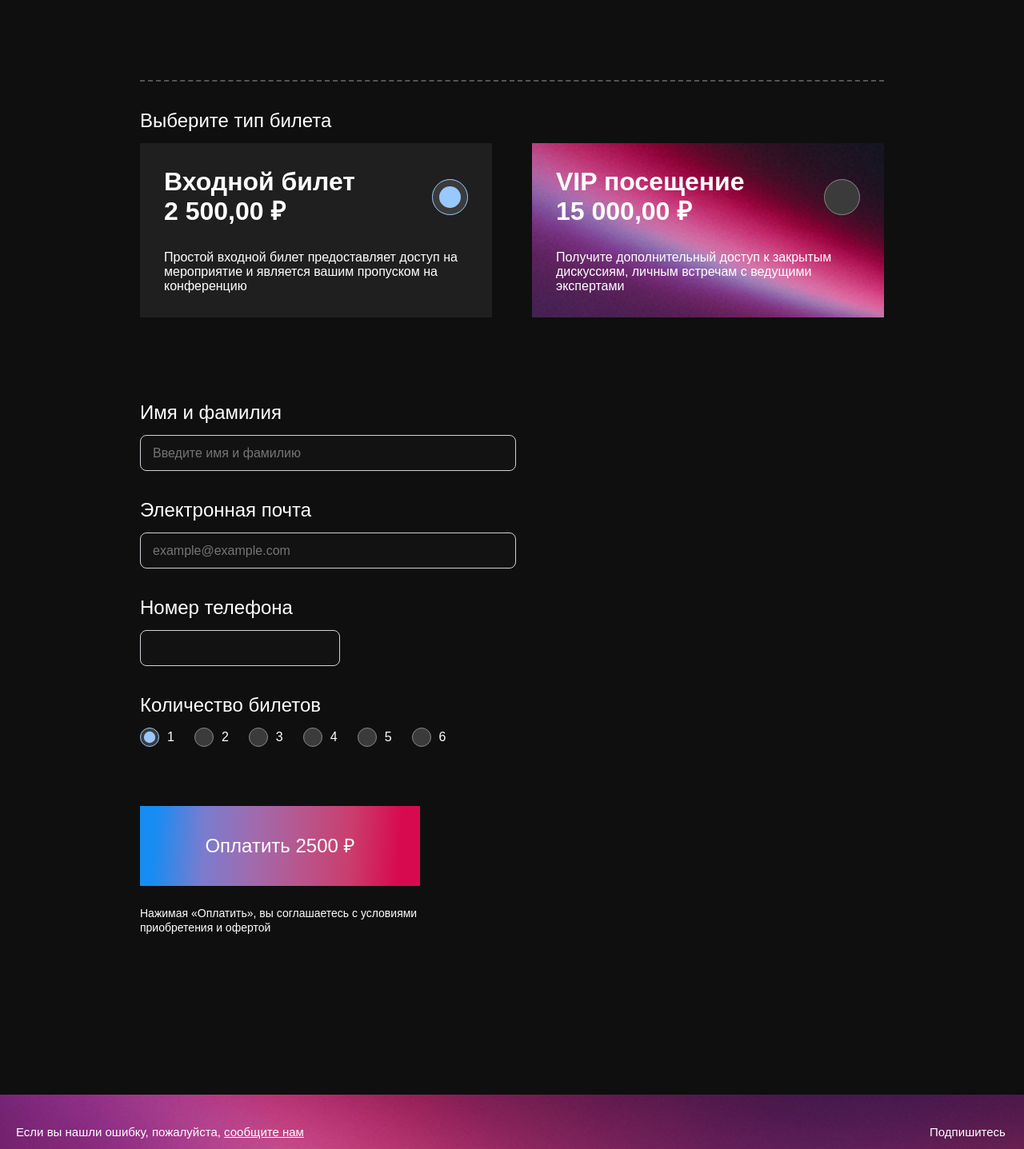
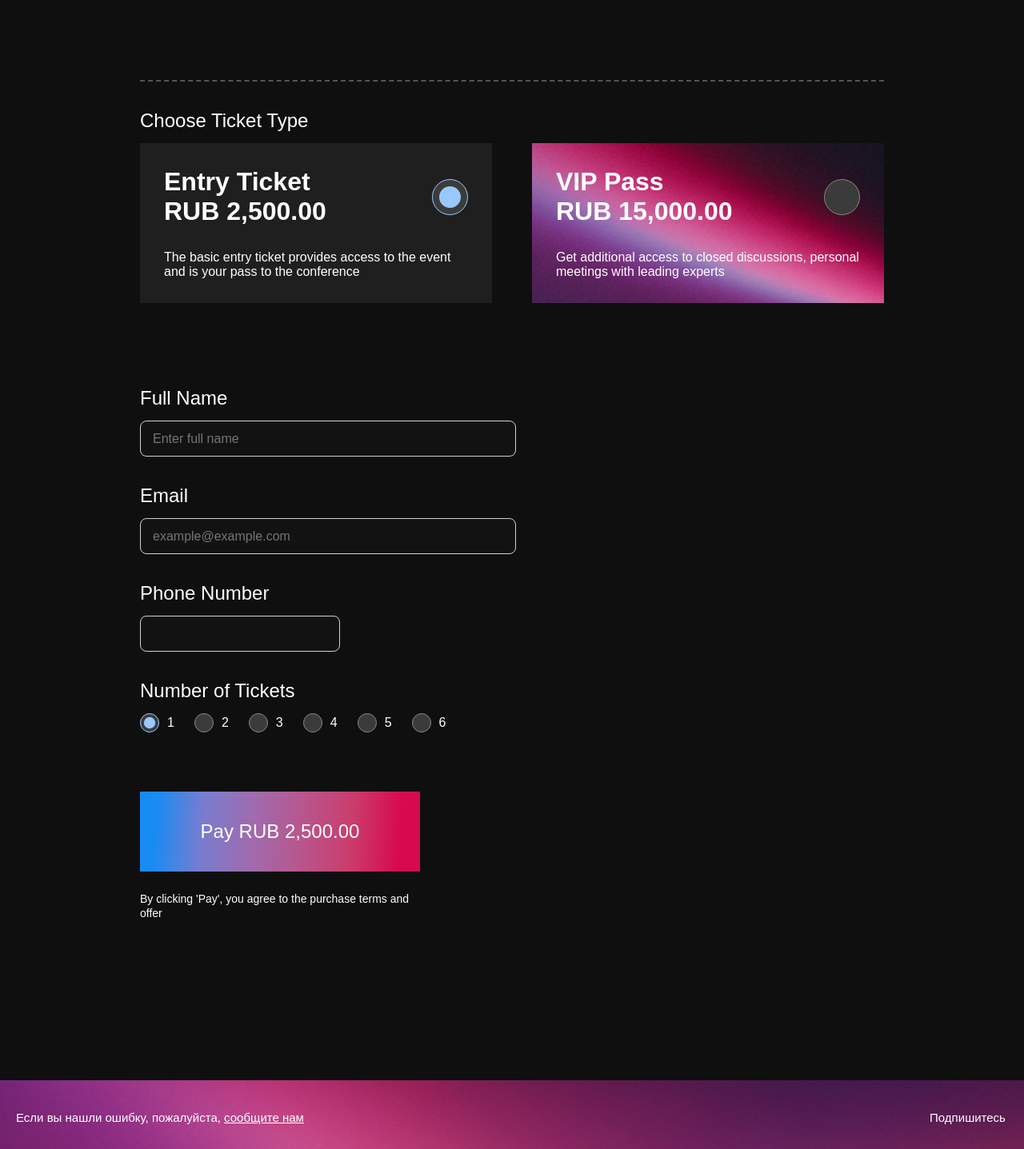
Before and after one commit to AVor0n/i18n-l10n-conf, a Next.js app: page /buy-tickets in a window 1280 px wide. Shown: the part 420-1857 px from the top of the page at 80% size. Built offline with nearby package versions, Linux system fonts and the light colour scheme.

Commit message:
localize ticket page

```diff
--- a/pages/buy-tickets.tsx
+++ b/pages/buy-tickets.tsx
@@ -1,3 +1,24 @@
 import { BuyTicketsPage } from "@/pages/buy-tickets";
+import { getUserLocale } from '@/shared/getLocale';
+import type { NextApiRequest } from 'next/types';
 
 export default BuyTicketsPage;
+
+export async function getServerSideProps({
+    req,
+    locale: localeFromRouter,
+}: {
+    req: NextApiRequest;
+    locale: string;
+}) {
+    const locale = localeFromRouter || getUserLocale(req);
+    const messagesModule = await import(`../src/pages/buy-tickets/locale/${locale}.json`);
+    const messages = messagesModule.default;
+
+    return {
+        props: {
+            locale,
+            messages,
+        },
+    };
+}
--- a/src/pages/buy-tickets/index.tsx
+++ b/src/pages/buy-tickets/index.tsx
@@ -1,46 +1,87 @@
-import classNames from "classnames/bind";
-import { NextPage } from "next";
-import Head from "next/head";
-import { useState } from "react";
+import classNames from 'classnames/bind';
+import Head from 'next/head';
+import { useState } from 'react';
 
-import { Button } from "@/components/button";
-import { HorizontalDivider } from "@/components/horizontal-divider";
-import { PageHeader } from "@/components/page-header";
-import { Ticket } from "@/components/ticket";
+import { Button } from '@/components/button';
+import { HorizontalDivider } from '@/components/horizontal-divider';
+import { PageHeader } from '@/components/page-header';
+import { Ticket } from '@/components/ticket';
 
-import styles from "./styles.module.css";
+import styles from './styles.module.css';
+import { FormattedMessage, IntlProvider, createIntl, createIntlCache } from 'react-intl';
 
 const cx = classNames.bind(styles);
 
-export const BuyTicketsPage: NextPage = () => {
+export const BuyTicketsPage = ({
+    locale,
+    messages,
+}: {
+    locale: string;
+    messages: Record<string, string>;
+}) => {
+    const cache = createIntlCache();
+    const intl = createIntl({ locale, messages }, cache);
+
     const [selectedPrice, setSelectedPrice] = useState(2500);
     const [ticketCount, setTicketCount] = useState(1);
 
     const totalPrice = selectedPrice * ticketCount;
 
     return (
-        <>
+        <IntlProvider locale={locale} messages={messages}>
             <Head>
-                <title>Купить билеты - I&L–2024</title>
+                <title>
+                    {intl.formatMessage(
+                        {
+                            id: 'buyTicketsPage.title',
+                            defaultMessage: 'Купить билеты - I&L–{year}',
+                        },
+                        {
+                            year: intl.formatDate(new Date(), { year: 'numeric' }),
+                        },
+                    )}
+                </title>
             </Head>
 
-            <PageHeader title="Купить билеты" />
+            <PageHeader
+                title={intl.formatMessage({
+                    id: 'header.buyTickets',
+                    defaultMessage: 'Купить билеты',
+                })}
+            />
 
-            <form className={cx("form")}>
+            <form className={cx('form')}>
                 <HorizontalDivider />
 
-                <fieldset className={cx("form__tickets")}>
-                    <div className={cx("form__label")}>Выберите тип билета</div>
-                    <div className={cx("form__tickets-wrapper")}>
+                <fieldset className={cx('form__tickets')}>
+                    <div className={cx('form__label')}>
+                        <FormattedMessage
+                            id="buyTicketsPage.chooseTicketType"
+                            defaultMessage={'Выберите тип билета'}
+                        />
+                    </div>
+                    <div className={cx('form__tickets-wrapper')}>
                         <Ticket
                             id="ticket-default"
                             title={
-                                <>
-                                    Входной билет <br /> 2 500,00 ₽
-                                </>
+                                <FormattedMessage
+                                    id="buyTicketsPage.defaultTicket"
+                                    defaultMessage={'Входной билет {br} {price}'}
+                                    values={{
+                                        price: intl.formatNumber(2500, {
+                                            style: 'currency',
+                                            currency: 'RUB',
+                                        }),
+                                        br: <br />,
+                                    }}
+                                />
                             }
                             price={2500}
-                            description="Простой входной билет предоставляет доступ на мероприятие и является вашим пропуском на конференцию"
+                            description={intl.formatMessage({
+                                id: 'buyTicketsPage.defaultTicketDescription',
+                                defaultMessage:
+                                    'Простой входной билет предоставляет доступ на мероприятие и является вашим пропуском на конференцию',
+                            })}
                             defaultChecked
                             onChange={setSelectedPrice}
                         />
@@ -49,68 +90,122 @@ export const BuyTicketsPage: NextPage = () => {
                             vip
                             id="ticket-default"
                             title={
-                                <>
-                                    VIP посещение <br /> 15 000,00 ₽
-                                </>
+                                <FormattedMessage
+                                    id="buyTicketsPage.vipTicket"
+                                    defaultMessage={'VIP посещение {br} {price}'}
+                                    values={{
+                                        price: intl.formatNumber(15000, {
+                                            style: 'currency',
+                                            currency: 'RUB',
+                                        }),
+                                        br: <br />,
+                                    }}
+                                />
                             }
                             price={15000}
-                            description="Получите дополнительный доступ к закрытым дискуссиям, личным встречам с ведущими экспертами"
+                            description={intl.formatMessage({
+                                id: 'buyTicketsPage.vipTicketDescription',
+                                defaultMessage:
+                                    'Получите дополнительный доступ к закрытым дискуссиям, личным встречам с ведущими экспертами',
+                            })}
                             onChange={setSelectedPrice}
                         />
                     </div>
                 </fieldset>
 
-                <fieldset className={cx("form__inputs")}>
-                    <label className={cx("form__inputs-label")}>
-                        <div className={cx("form__label")}>Имя и фамилия</div>
+                <fieldset className={cx('form__inputs')}>
+                    <label className={cx('form__inputs-label')}>
+                        <div className={cx('form__label')}>
+                            <FormattedMessage
+                                id="buyTicketsPage.name"
+                                defaultMessage={'Имя и фамилия'}
+                            />
+                        </div>
                         <input
-                            className={cx("form__input")}
+                            className={cx('form__input')}
                             type="text"
-                            placeholder="Введите имя и фамилию"
+                            placeholder={intl.formatMessage({
+                                id: 'buyTicketsPage.namePlaceholder',
+                                defaultMessage: 'Введите имя и фамилию',
+                            })}
                         />
                     </label>
 
-                    <label className={cx("form__inputs-label")}>
-                        <div className={cx("form__label")}>Электронная почта</div>
+                    <label className={cx('form__inputs-label')}>
+                        <div className={cx('form__label')}>
+                            {intl.formatMessage({
+                                id: 'buyTicketsPage.email',
+                                defaultMessage: 'Электронная почта',
+                            })}
+                        </div>
                         <input
-                            className={cx("form__input")}
+                            className={cx('form__input')}
                             type="email"
                             placeholder="example@example.com"
                         />
                     </label>
 
-                    <label className={cx("form__inputs-label")}>
-                        <div className={cx("form__label")}>Номер телефона</div>
-                        <input className={cx("form__input", "form__input_phone")} type="tel" />
+                    <label className={cx('form__inputs-label')}>
+                        <div className={cx('form__label')}>
+                            {intl.formatMessage({
+                                id: 'buyTicketsPage.phoneNumber',
+                                defaultMessage: 'Номер телефона',
+                            })}
+                        </div>
+                        <input className={cx('form__input', 'form__input_phone')} type="tel" />
                     </label>
 
-                    <div className={cx("form__inputs-label")}>
-                        <div className={cx("form__label")}>Количество билетов</div>
+                    <div className={cx('form__inputs-label')}>
+                        <div className={cx('form__label')}>
+                            {intl.formatMessage({
+                                id: 'buyTicketsPage.ticketCount',
+                                defaultMessage: 'Количество билетов',
+                            })}
+                        </div>
                         <div>
-                            {[1, 2, 3, 4, 5, 6].map((count) => (
-                                <div className={cx("form__tickets-count")} key={count}>
+                            {[1, 2, 3, 4, 5, 6].map(count => (
+                                <div className={cx('form__tickets-count')} key={count}>
                                     <input
-                                        className={cx("form__tickets-count-input")}
+                                        className={cx('form__tickets-count-input')}
                                         type="radio"
                                         name="tickets"
                                         id={`tickets_${count}`}
                                         checked={count === ticketCount}
                                         onChange={() => setTicketCount(count)}
                                     />
-                                    <label htmlFor={`tickets_${count}`}>{count}</label>
+                                    <label htmlFor={`tickets_${count}`}>
+                                        {intl.formatNumber(count)}
+                                    </label>
                                 </div>
                             ))}
                         </div>
                     </div>
                 </fieldset>
 
-                <div className={cx("form__submit")}>
-                    <Button type="button">Оплатить {totalPrice} ₽</Button>
-                    <div className={cx("form__submit-description")}>
-                        Нажимая «Оплатить», вы соглашаетесь с условиями приобретения и офертой
+                <div className={cx('form__submit')}>
+                    <Button type="button">
+                        {intl.formatMessage(
+                            {
+                                id: 'buyTicketsPage.pay',
+                                defaultMessage: 'Оплатить {totalPrice}',
+                            },
+                            {
+                                totalPrice: intl.formatNumber(totalPrice, {
+                                    style: 'currency',
+                                    currency: 'RUB',
+                                }),
+                            },
+                        )}
+                    </Button>
+                    <div className={cx('form__submit-description')}>
+                        {intl.formatMessage({
+                            id: 'buyTicketsPage.agreement',
+                            defaultMessage:
+                                'Нажимая «Оплатить», вы соглашаетесь с условиями приобретения и офертой',
+                        })}
                     </div>
                 </div>
             </form>
-        </>
+        </IntlProvider>
     );
 };
```
